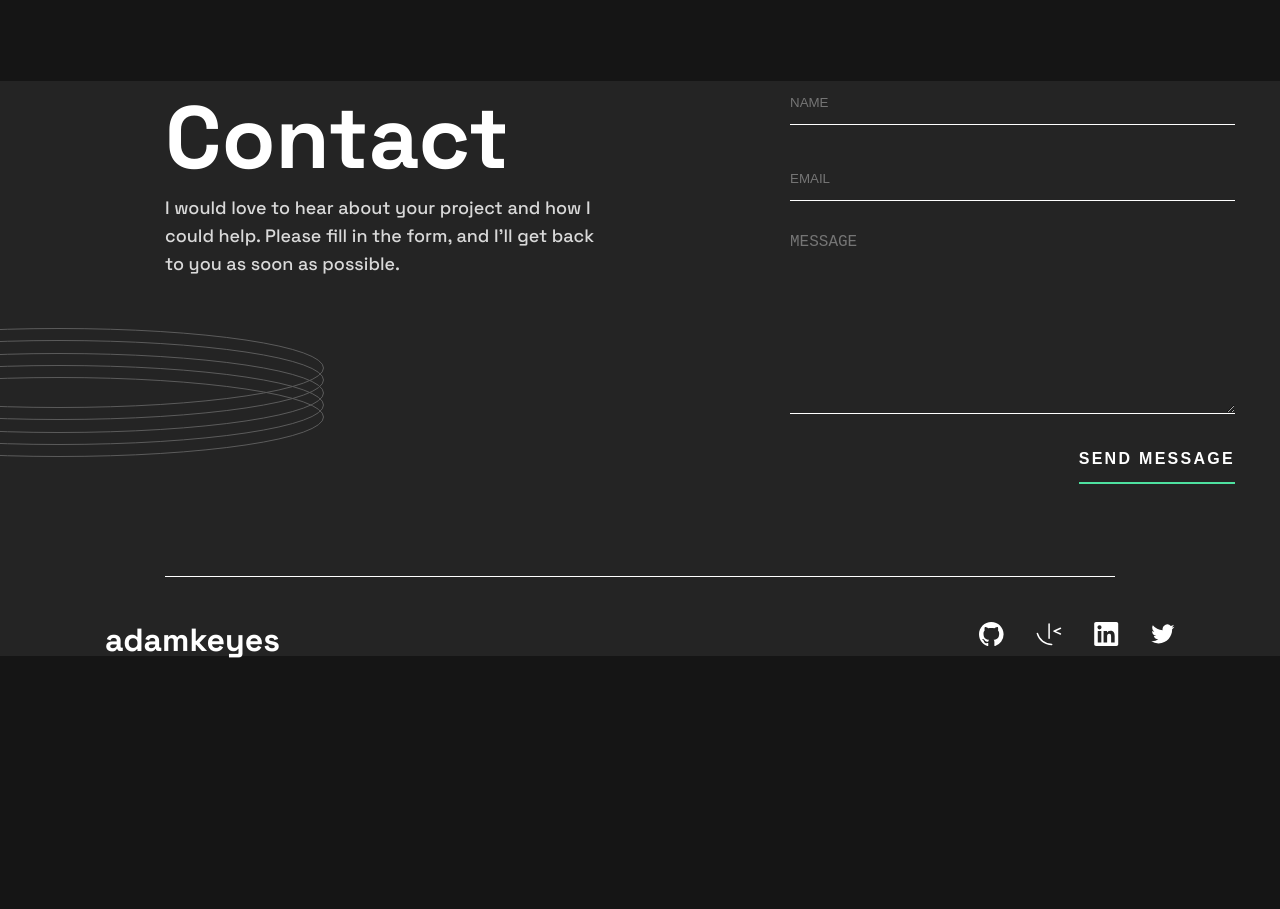
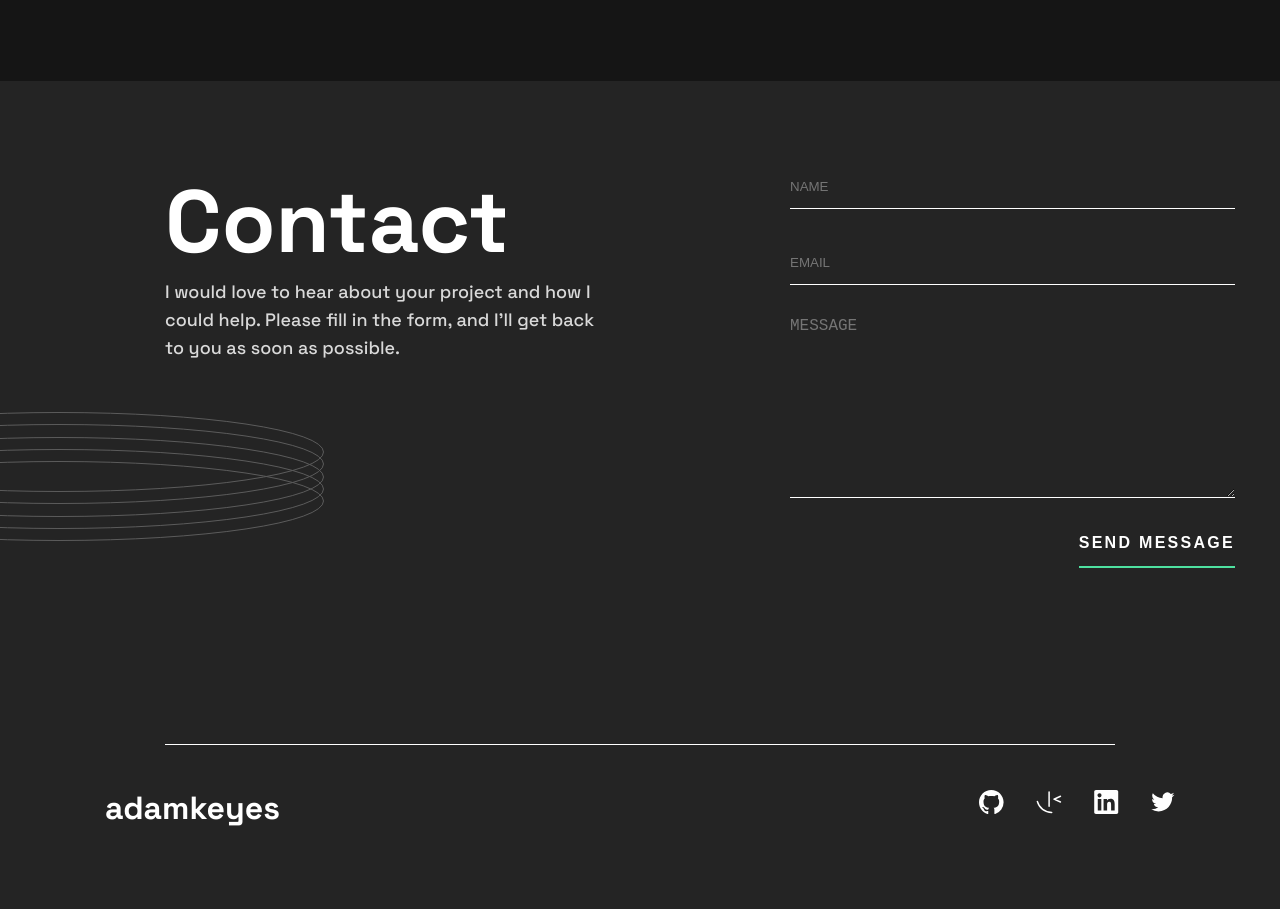
Before and after one commit to BiljanaKotev/single-page-developer-portfolio, a plain HTML site: page index.html in a window 1280 px wide. Shown: the part 3114-4023 px from the top of the page. Before the commit the page ends 3862 px from the top, so only its background shows below. Drawn offline with Linux system fonts and the light colour scheme.

Commit message:
updated margins on contact section and footer

```diff
--- a/src/index.css
+++ b/src/index.css
@@ -282,9 +282,13 @@ a .text-overlay:hover {
   margin-bottom: 50px;
 }
 
+.contact-info {
+  margin-top: 84px;
+}
+
 .contact-form {
   width: 445px;
-  margin: 0 auto;
+  margin: 84px auto;
 }
 
 .form {
@@ -385,7 +389,11 @@ hr {
 }
 
 .footer {
-  margin: 47px auto 92px auto;
+  margin: 47px auto 0 auto;
+}
+
+.footer-icons {
+  margin-bottom: 92px;
 }
 
 /* social media links */
```
